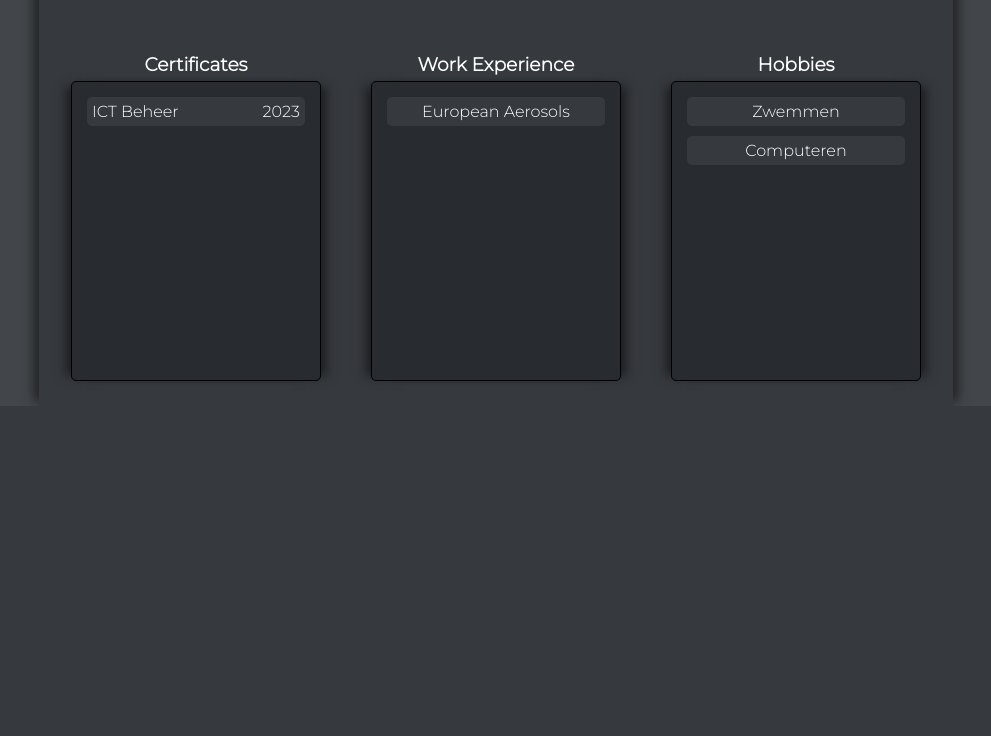
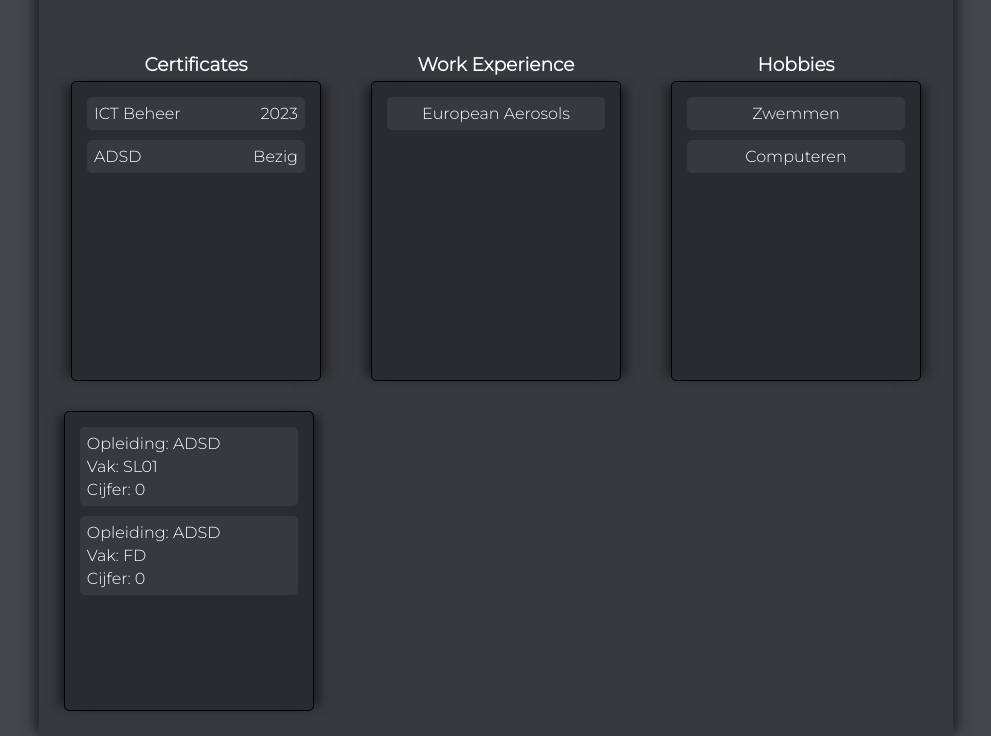
Before and after one commit to rikb03/chatgpt-portfolio, a PHP site: page /details?id=1 in a window 1280 px wide. Shown: the part 401-1137 px from the top of the page, without its empty margins (144-1135 px from the left). Before the commit the page ends 798 px from the top, so only its background shows below. Run offline with PHP 8.4, Linux system fonts and the light colour scheme; data comes from the database, SQL or seed files in the repository.

Commit message:
some work on the details and index

```diff
--- a/site/controllers/details.php
+++ b/site/controllers/details.php
@@ -5,21 +5,22 @@ require 'functions/queryBuilder.php';
 $qb = new QueryBuilder(new Connection());
 session_start();
 $id = $_GET["id"];
-$queryPersonal = "SELECT id, concat(firstname, ' ', lastName) AS Naam, profilePic AS Profielfoto, description AS Beschrijving, id AS ID FROM user WHERE id = ". $id;
-$querySchool = "SELECT schoolName AS Naam, schoolCourse AS Opleiding, schoolCity AS Stad, schoolAddress AS Adres, schoolPhone AS Telefoon, schoolReference AS Referentie FROM education WHERE user_id = ". $id;
-$queryCertificates = "SELECT certificateName AS Diploma, YEAR(certificateDateStart) AS Begonnen, YEAR(certificateDateFinished) AS Gestopt  FROM certificate WHERE education_user_id = ". $id;
+
 $queryJobs = "SELECT employerName AS Bedrijf, employerCity AS Stad, employerAddress AS Adres, employerMail AS Mail, employerPhone AS Telefoon FROM employer WHERE user_id = ". $id;
 $queryHobbies = "SELECT hobbyName AS Hobby FROM hobby WHERE user_id = ". $id;
-$personalData = $qb->customQuery($queryPersonal);
-$schoolData = $qb->customQuery($querySchool);
-$certificateData = $qb->customQuery($queryCertificates);
+
 $jobData = $qb->customQuery($queryJobs);
 $hobbyData = $qb->customQuery($queryHobbies);
 
-$schoolQuery = "SELECT user_id AS ID, concat(firstName, ' ', lastName) AS Naam,schoolName AS School, schoolCity AS Stad, certificateName AS Diploma,YEAR(certificateDateStart) AS Begonnen,YEAR(certificateDateFinished) AS Behaald
-FROM education e JOIN certificate c ON c.education_id = e.id JOIN user u on u.id = e.user_id WHERE certificateObtained = 1 AND u.id =".$id;
+$personQuery = "SELECT id, concat(firstname, ' ', lastName) AS Naam, profilePic AS Profielfoto, description AS Beschrijving FROM user WHERE id = ". $id;
+$dataPerson = $qb->customQuery($personQuery);
+
+$schoolQuery = "SELECT schoolName AS School, schoolCity AS Stad, certificateName AS Diploma,YEAR(certificateDateStart) AS Begonnen,YEAR(certificateDateFinished) AS Behaald
+FROM education e JOIN certificate c ON c.education_id = e.id WHERE e.user_id = ". $id;
 $dataSchool = $qb->customQuery($schoolQuery);
+
+$certificateQuery = "SELECT c.certificateName AS Diploma, g.subject AS Vak, g.grade AS Cijfer FROM grades g JOIN certificate c ON g.certificate_id = c.id WHERE c.education_user_id =". $id;
+$dataCertificate = $qb->customQuery($certificateQuery);
+
 // Deze Query werkt en geeft maar 1 result per education! Nu alleen nog de rest fixen 😰
 require 'views/details.view.php';
-
-?>
--- a/site/public/styles/details.css
+++ b/site/public/styles/details.css
@@ -44,6 +44,7 @@ section {
     height: 250px;
     width: 250px;
     border-radius: 50%;
+    object-fit: cover;
 }
 
 .details {
@@ -61,7 +62,14 @@ section {
     height: 300px;
     width: 250px;
     border: 1px solid black;
+    overflow: auto;
+    -ms-overflow-style: none;
+    scrollbar-width: none;
 }
+
+.detail::-webkit-scrollbar, .description::-webkit-scrollbar{
+    display: none;
+  }
 
 .detail ul li {
     padding: 5px;
@@ -70,6 +78,16 @@ section {
     margin-bottom: -5px;
     border-radius: 5px;
     list-style-type: none;
+    transition: 0.4s;
+}
+
+.detail ul li:hover {
+    background-color: #1e2124;
+    box-shadow: 10px 0 10px -5px rgba(0, 0, 0, 0.5), -10px 0 10px -5px rgba(0, 0, 0, 0.5);
+}
+
+.detail ul li p {
+    padding: 2px;
 }
 
 .certificates li {
--- a/site/public/styles/home.css
+++ b/site/public/styles/home.css
@@ -68,6 +68,7 @@ section h1 {
     width: 200px;
     height: 200px;
     border-radius: 50%;
+    object-fit: cover;
 }
 
 .userAvatar {
@@ -76,6 +77,7 @@ section h1 {
     width: 50px;
     height: 50px;
     border-radius: 50%;
+    object-fit: cover;
 }
 
 .team {
--- a/site/views/details.view.php
+++ b/site/views/details.view.php
@@ -1,6 +1,6 @@
 <!DOCTYPE HTML>
 <head>
-    <title> Profile App - <?= $personalData[0]["Naam"]?></title>
+    <title> Profile App - <?= $dataPerson[0]["Naam"]?></title>
     <link rel='stylesheet' href='public/styles/main.css'>
     <link rel='stylesheet' href='public/styles/details.css'>
     <link rel='stylesheet' href='public/styles/nav.css'>
@@ -11,11 +11,11 @@
         <main>
             <section class="userData">
                 <article class="picture">
-                    <img src="<?= $personalData[0]["Profielfoto"];?>" class="profilePic">
+                    <img src="<?= (file_exists($dataPerson[0]["Profielfoto"]) ? $dataPerson[0]["Profielfoto"] : "public/images/defaultProfilePic.jpg");?>" class="profilePic">
                 </article>
                 <article class="nameDescription">
-                    <h1> <?= $personalData[0]["Naam"];?> </h1>
-                    <p class="description"> <?= $personalData[0]["Beschrijving"];?> </p>
+                    <h1> <?= $dataPerson[0]["Naam"];?> </h1>
+                    <p class="description"> <?= $dataPerson[0]["Beschrijving"];?> </p>
                 </article>
             </section>
             <section class="details">
@@ -26,9 +26,8 @@
                             <?php foreach($dataSchool as $school){echo
                                 "<li>
                                     <p>".$school["Diploma"]."</p>
-                                    <p>".$school["Behaald"]."</p>
+                                    <p>".($school["Behaald"] ? $school["Behaald"] : "Bezig")."</p>
                                 </li>";}?>
-                            <!-- <?php foreach($certificateData as $certificate){echo "<li><p>".$certificate["Diploma"]."</p><p>".$certificate["Gestopt"]."</p></li>";}?> -->
                             <!-- TO DO: On click: Show alle info over diploma (Alle school info en jaren dat je er was)-->
                         </ul>
                     </div>
@@ -46,11 +45,21 @@
                     <h1> Hobbies </h1>
                     <div class="detail">
                         <ul class="hobbies">
-                            <?php foreach($hobbyData as $hobby){echo "<li><p>".$hobby["Hobby"]."</p></li>";}?>
+                            <?php foreach($hobbyData as $hobby){echo "<li><p>".ucFirst($hobby["Hobby"])."</p></li>";}?>
                         </ul>
                     </div>
                 </article>
             </section>
+            <div class=detail>
+                <ul> <?php
+                foreach($dataCertificate as $certificate){echo
+                    "<li>
+                        <p> Opleiding: ".$certificate["Diploma"]."</p>
+                        <p> Vak: ".$certificate["Vak"]."</p>
+                        <p> Cijfer: ".$certificate["Cijfer"]."</p>
+                    </li>";}?>
+                </ul>
+            </div>
         </main>
     </div>
 </body>
--- a/site/views/index.view.php
+++ b/site/views/index.view.php
@@ -20,7 +20,7 @@
                 "<a href='details?id=".$users[$t]['ID']."'>
                     <article class='teamMember'>
                             <div>
-                                <img class='avatar' src='".$users[$t]['Profielfoto']."'>
+                                <img class='avatar' src='".(file_exists($users[$t]['Profielfoto']) ? $users[$t]['Profielfoto'] : "public/images/defaultProfilePic.jpg")."'>
                             </div>
                             <div>
                                 <h2>".$users[$t]['Naam']."</h2>
```
